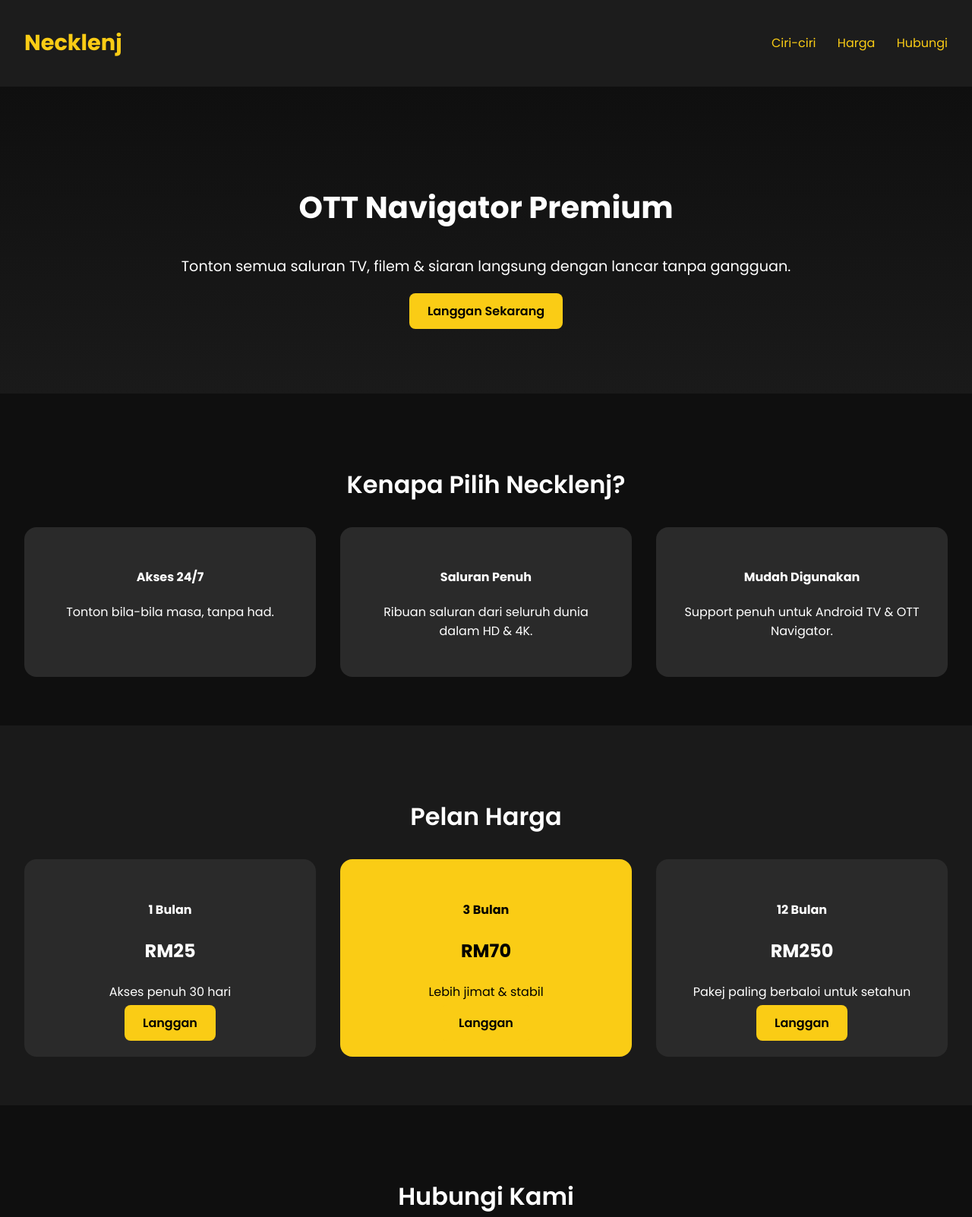
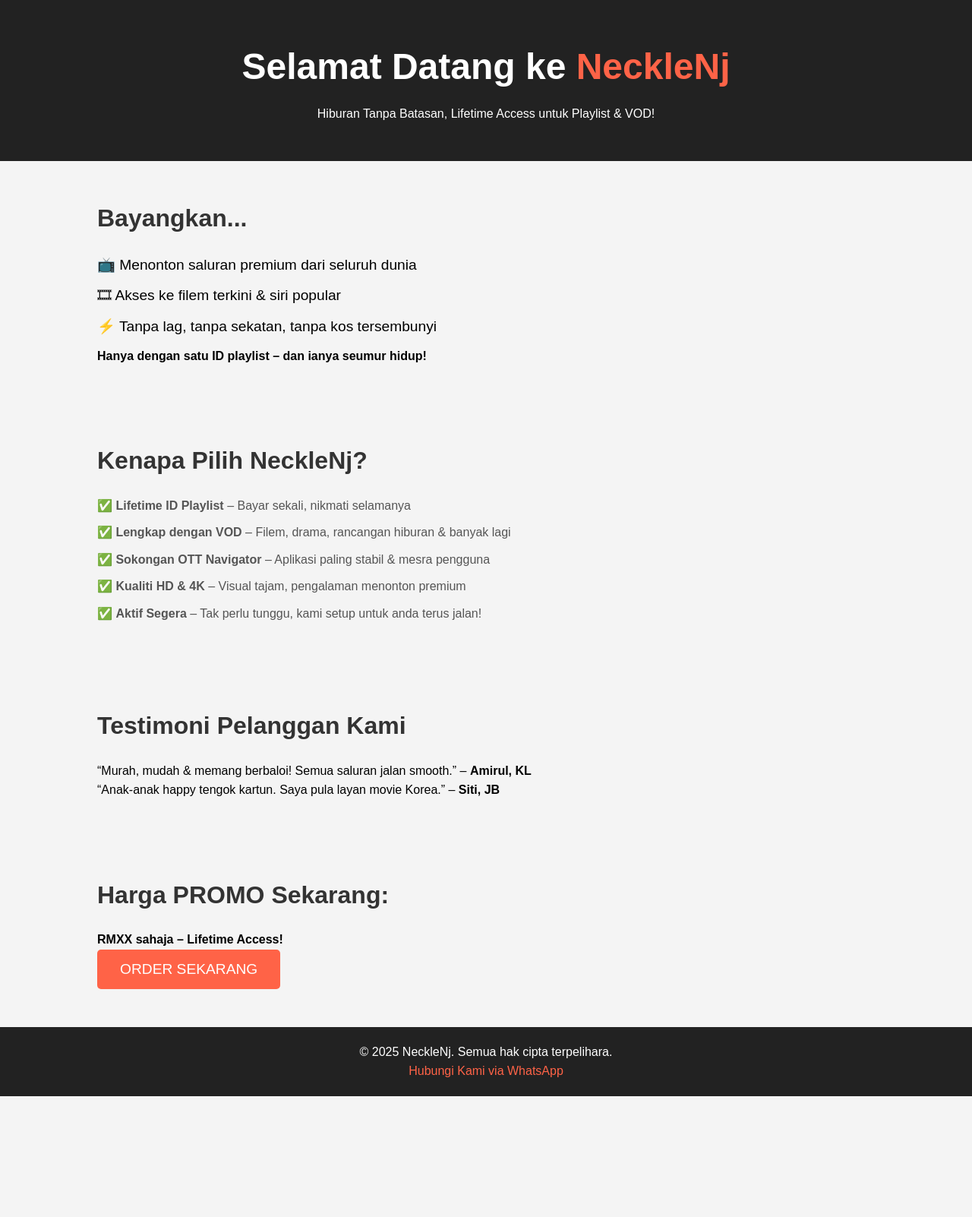
Before and after one commit to mokm32/necklenj-site, a plain HTML site: page index.html in a window 1280 px wide. Shown: the top 1602 px of the page at 76% size. After the commit the page ends 1443 px from the top, so only its background shows below. Drawn offline with Linux system fonts and the light colour scheme.

Commit message:
Update index.html
site

```diff
--- a/index.html
+++ b/index.html
@@ -3,151 +3,163 @@
 <head>
   <meta charset="UTF-8">
   <meta name="viewport" content="width=device-width, initial-scale=1.0">
-  <title>Necklenj | OTT Navigator</title>
-  <link rel="preconnect" href="https://fonts.googleapis.com">
-  <link rel="preconnect" href="https://fonts.gstatic.com" crossorigin>
-  <link href="https://fonts.googleapis.com/css2?family=Poppins:wght@400;600;700&display=swap" rel="stylesheet">
+  <title>NeckleNj - OTT Navigator Lifetime + VOD</title>
   <style>
+    /* styles.css */
+    * {
+      margin: 0;
+      padding: 0;
+      box-sizing: border-box;
+    }
+
     body {
-      margin: 0;
-      font-family: 'Poppins', sans-serif;
-      background-color: #0f0f0f;
-      color: #fff;
+      font-family: Arial, sans-serif;
+      line-height: 1.6;
+      background-color: #f4f4f4;
     }
+
     header {
-      background-color: #1c1c1c;
-      padding: 1rem 2rem;
-      display: flex;
-      justify-content: space-between;
-      align-items: center;
-      box-shadow: 0 2px 4px rgba(0,0,0,0.5);
+      background-color: #222;
+      color: white;
+      padding: 50px 0;
+      text-align: center;
     }
-    nav a {
-      margin-left: 1.5rem;
-      color: #facc15;
+
+    header h1 {
+      font-size: 3rem;
+      margin-bottom: 10px;
+    }
+
+    header span {
+      color: #ff6347;
+    }
+
+    section {
+      padding: 50px 0;
+    }
+
+    .container {
+      width: 80%;
+      margin: 0 auto;
+    }
+
+    h2 {
+      color: #333;
+      font-size: 2rem;
+      margin-bottom: 20px;
+    }
+
+    ul {
+      list-style-type: none;
+    }
+
+    ul li {
+      margin: 10px 0;
+      font-size: 1.2rem;
+    }
+
+    .features ul li {
+      font-size: 1rem;
+      color: #555;
+    }
+
+    button {
+      background-color: #ff6347;
+      color: white;
+      padding: 15px 30px;
+      border: none;
+      border-radius: 5px;
+      font-size: 1.2rem;
+      cursor: pointer;
+    }
+
+    button:hover {
+      background-color: #ff4500;
+    }
+
+    footer {
+      background-color: #222;
+      color: white;
+      text-align: center;
+      padding: 20px 0;
+    }
+
+    footer a {
+      color: #ff6347;
       text-decoration: none;
     }
-    nav a:hover {
-      color: #fde047;
-    }
-    .hero {
-      text-align: center;
-      padding: 6rem 2rem;
-      background: linear-gradient(to bottom, #0f0f0f, #1a1a1a);
-    }
-    .hero h2 {
-      font-size: 2.5rem;
-      font-weight: 700;
-    }
-    .hero p {
-      font-size: 1.2rem;
-      margin-top: 1rem;
-      margin-bottom: 2rem;
-    }
-    .btn {
-      background-color: #facc15;
-      color: #000;
-      padding: 0.75rem 1.5rem;
-      border-radius: 0.5rem;
-      font-weight: 600;
-      text-decoration: none;
-    }
-    .btn:hover {
-      background-color: #fde047;
-    }
-    section {
-      padding: 4rem 2rem;
-      text-align: center;
-    }
-    .features, .pricing {
-      display: grid;
-      gap: 2rem;
-      grid-template-columns: repeat(auto-fit, minmax(250px, 1fr));
-    }
-    .card {
-      background-color: #2a2a2a;
-      padding: 2rem;
-      border-radius: 1rem;
-    }
-    .highlight {
-      background-color: #facc15;
-      color: #000;
-    }
-    footer {
-      background-color: #1c1c1c;
-      text-align: center;
-      padding: 1rem;
-      font-size: 0.9rem;
-      color: #aaa;
+
+    footer a:hover {
+      text-decoration: underline;
     }
   </style>
 </head>
 <body>
   <header>
-    <h1 style="color: #facc15; font-weight: 700; font-size: 1.8rem;">Necklenj</h1>
-    <nav>
-      <a href="#features">Ciri-ciri</a>
-      <a href="#pricing">Harga</a>
-      <a href="#contact">Hubungi</a>
-    </nav>
+    <div class="container">
+      <h1>Selamat Datang ke <span>NeckleNj</span></h1>
+      <p>Hiburan Tanpa Batasan, Lifetime Access untuk Playlist & VOD!</p>
+    </div>
   </header>
 
-  <section class="hero">
-    <h2>OTT Navigator Premium</h2>
-    <p>Tonton semua saluran TV, filem & siaran langsung dengan lancar tanpa gangguan.</p>
-    <a href="#pricing" class="btn">Langgan Sekarang</a>
-  </section>
-
-  <section id="features">
-    <h3 style="font-size: 2rem; margin-bottom: 2rem; font-weight: 600;">Kenapa Pilih Necklenj?</h3>
-    <div class="features">
-      <div class="card">
-        <h4>Akses 24/7</h4>
-        <p>Tonton bila-bila masa, tanpa had.</p>
-      </div>
-      <div class="card">
-        <h4>Saluran Penuh</h4>
-        <p>Ribuan saluran dari seluruh dunia dalam HD & 4K.</p>
-      </div>
-      <div class="card">
-        <h4>Mudah Digunakan</h4>
-        <p>Support penuh untuk Android TV & OTT Navigator.</p>
-      </div>
+  <section class="intro">
+    <div class="container">
+      <h2>Bayangkan...</h2>
+      <ul>
+        <li>📺 Menonton saluran premium dari seluruh dunia</li>
+        <li>🎞 Akses ke filem terkini & siri popular</li>
+        <li>⚡️ Tanpa lag, tanpa sekatan, tanpa kos tersembunyi</li>
+      </ul>
+      <p><strong>Hanya dengan satu ID playlist – dan ianya seumur hidup!</strong></p>
     </div>
   </section>
 
-  <section id="pricing" style="background-color: #1a1a1a;">
-    <h3 style="font-size: 2rem; margin-bottom: 2rem; font-weight: 600;">Pelan Harga</h3>
-    <div class="pricing">
-      <div class="card">
-        <h4>1 Bulan</h4>
-        <p style="font-size: 1.5rem; font-weight: bold;">RM25</p>
-        <p>Akses penuh 30 hari</p>
-        <a class="btn" href="#">Langgan</a>
-      </div>
-      <div class="card highlight">
-        <h4>3 Bulan</h4>
-        <p style="font-size: 1.5rem; font-weight: bold;">RM70</p>
-        <p>Lebih jimat & stabil</p>
-        <a class="btn" href="#">Langgan</a>
-      </div>
-      <div class="card">
-        <h4>12 Bulan</h4>
-        <p style="font-size: 1.5rem; font-weight: bold;">RM250</p>
-        <p>Pakej paling berbaloi untuk setahun</p>
-        <a class="btn" href="#">Langgan</a>
-      </div>
+  <section class="features">
+    <div class="container">
+      <h2>Kenapa Pilih NeckleNj?</h2>
+      <ul>
+        <li>✅ <strong>Lifetime ID Playlist</strong> – Bayar sekali, nikmati selamanya</li>
+        <li>✅ <strong>Lengkap dengan VOD</strong> – Filem, drama, rancangan hiburan & banyak lagi</li>
+        <li>✅ <strong>Sokongan OTT Navigator</strong> – Aplikasi paling stabil & mesra pengguna</li>
+        <li>✅ <strong>Kualiti HD & 4K</strong> – Visual tajam, pengalaman menonton premium</li>
+        <li>✅ <strong>Aktif Segera</strong> – Tak perlu tunggu, kami setup untuk anda terus jalan!</li>
+      </ul>
     </div>
   </section>
 
-  <section id="contact">
-    <h3 style="font-size: 2rem; margin-bottom: 1rem; font-weight: 600;">Hubungi Kami</h3>
-    <p>WhatsApp: <a href="https://wa.me/60123456789" style="color: #facc15; text-decoration: underline;">+60 12-345 6789</a></p>
-    <p>Email: <a href="mailto:support@necklenj.com" style="color: #facc15; text-decoration: underline;">support@necklenj.com</a></p>
+  <section class="testimonials">
+    <div class="container">
+      <h2>Testimoni Pelanggan Kami</h2>
+      <blockquote>
+        <p>“Murah, mudah & memang berbaloi! Semua saluran jalan smooth.” – <strong>Amirul, KL</strong></p>
+      </blockquote>
+      <blockquote>
+        <p>“Anak-anak happy tengok kartun. Saya pula layan movie Korea.” – <strong>Siti, JB</strong></p>
+      </blockquote>
+    </div>
+  </section>
+
+  <section class="pricing">
+    <div class="container">
+      <h2>Harga PROMO Sekarang:</h2>
+      <p><strong>RMXX sahaja – Lifetime Access!</strong></p>
+      <button id="orderButton">ORDER SEKARANG</button>
+    </div>
   </section>
 
   <footer>
-    © 2025 Necklenj. Semua Hak Terpelihara.
+    <div class="container">
+      <p>© 2025 NeckleNj. Semua hak cipta terpelihara.</p>
+      <p><a href="https://wa.me/yourwhatsapplink" target="_blank">Hubungi Kami via WhatsApp</a></p>
+    </div>
   </footer>
+
+  <script>
+    // scripts.js
+    document.getElementById("orderButton").addEventListener("click", function() {
+      alert("Terima kasih kerana memilih NeckleNj! Anda akan diarahkan ke WhatsApp.");
+      window.location.href = "https://wa.me/yourwhatsapplink"; // Gantikan dengan link WhatsApp anda
+    });
+  </script>
 </body>
 </html>
```
